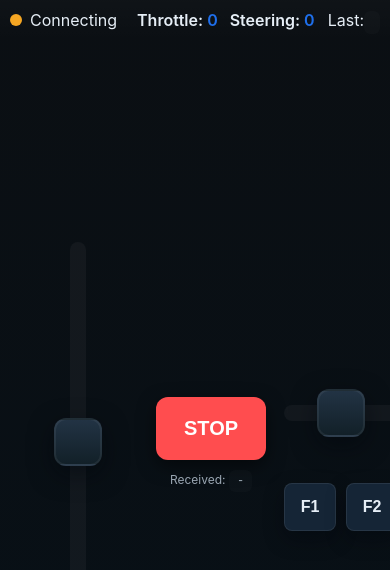
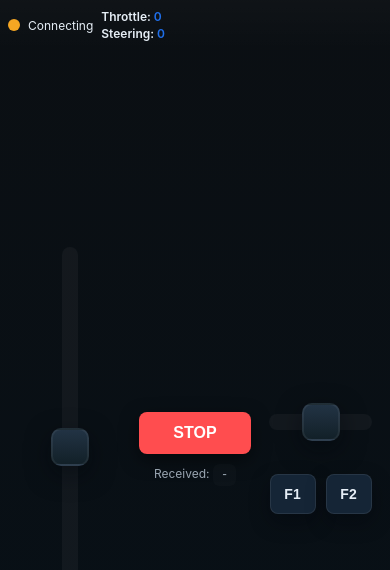
Before and after one commit to Sriramjj-2007/espcontrol, a React (Vite) app: page / in a window 390 px wide. Shown: the top 570 px of the page. Built offline with nearby package versions, Linux system fonts and the light colour scheme; no server answers.

Commit message:
Improve controller responsiveness

```diff
--- a/src/App.tsx
+++ b/src/App.tsx
@@ -47,6 +47,24 @@ export default function App() {
       setIsF2Active((active) => !active)
     }
   }, [])
+
+  const handleFeaturePointerDown = React.useCallback((
+    event: React.PointerEvent<HTMLButtonElement>,
+    feature: 'F1' | 'F2'
+  ) => {
+    event.preventDefault()
+    event.stopPropagation()
+    handleFeature(feature)
+  }, [handleFeature])
+
+  const handleFeatureKeyDown = React.useCallback((
+    event: React.KeyboardEvent<HTMLButtonElement>,
+    feature: 'F1' | 'F2'
+  ) => {
+    if (event.key !== 'Enter' && event.key !== ' ') return
+    event.preventDefault()
+    handleFeature(feature)
+  }, [handleFeature])
 
   const handleEmergency = React.useCallback(() => {
     setIsF1Active(false)
@@ -102,15 +120,19 @@ export default function App() {
             />
             <div className="feature-buttons" aria-label="Extra features">
               <button
+                type="button"
                 className={`feature-button ${isF1Active ? 'active' : ''}`}
-                onClick={() => handleFeature('F1')}
+                onPointerDown={(event) => handleFeaturePointerDown(event, 'F1')}
+                onKeyDown={(event) => handleFeatureKeyDown(event, 'F1')}
                 aria-pressed={isF1Active}
               >
                 F1
               </button>
               <button
+                type="button"
                 className={`feature-button ${isF2Active ? 'active' : ''}`}
-                onClick={() => handleFeature('F2')}
+                onPointerDown={(event) => handleFeaturePointerDown(event, 'F2')}
+                onKeyDown={(event) => handleFeatureKeyDown(event, 'F2')}
                 aria-pressed={isF2Active}
               >
                 F2
--- a/src/styles.css
+++ b/src/styles.css
@@ -9,20 +9,24 @@
   --bad:#ff4d4f;
 }
 *{box-sizing:border-box}
-html,body,#root{height:100%;}
+html,body,#root{width:100%;height:100%;overflow:hidden;overscroll-behavior:none;}
+html{position:fixed;inset:0}
 body{
   margin:0;
   font-family:Inter, system-ui, -apple-system, 'Segoe UI', Roboto, 'Helvetica Neue', Arial;
   background:linear-gradient(180deg,var(--bg),#071017);
   color:var(--text);
+  position:fixed;
+  inset:0;
+  touch-action:none;
   -webkit-font-smoothing:antialiased;
   -moz-osx-font-smoothing:grayscale;
 }
-.app{display:flex;flex-direction:column;height:100vh;}
-.topbar{display:flex;align-items:center;gap:12px;padding:12px;background:linear-gradient(180deg,rgba(255,255,255,0.02),transparent);}
+.app{display:flex;flex-direction:column;width:100vw;height:100vh;height:100dvh;overflow:hidden;}
+.topbar{display:flex;align-items:center;gap:12px;min-height:56px;padding:10px 12px;background:linear-gradient(180deg,rgba(255,255,255,0.02),transparent);}
 .status{display:flex;align-items:center;gap:8px}
 .status .dot{width:12px;height:12px;border-radius:50%}
-.values{display:flex;gap:12px;margin-left:8px;font-weight:600}
+.values{display:flex;gap:12px;margin-left:8px;font-weight:600;white-space:nowrap}
 .value{color:var(--accent)}
 .last{margin-left:auto}
 .mono{font-family:monospace;background:rgba(255,255,255,0.02);padding:4px 8px;border-radius:6px}
@@ -38,17 +42,17 @@ body{
 .install-button:active{transform:translateY(1px)}
 .install-button:focus-visible{outline:2px solid var(--ok);outline-offset:3px}
 
-.controller{flex:1;display:flex;align-items:stretch;gap:12px;padding:12px}
-.left,.right{flex:1;display:flex;align-items:center;justify-content:center}
+.controller{flex:1;min-height:0;display:flex;align-items:stretch;gap:12px;padding:12px;overflow:hidden}
+.left,.right{flex:1;min-width:0;display:flex;align-items:center;justify-content:center}
 .center{width:220px;display:flex;flex-direction:column;align-items:center;justify-content:center;gap:12px}
 
-.emergency{background:var(--bad);color:white;border:none;padding:20px 28px;border-radius:12px;font-size:20px;font-weight:700;box-shadow:0 6px 18px rgba(0,0,0,0.5);width:100%;}
+.emergency{background:var(--bad);color:white;border:none;padding:18px 24px;border-radius:12px;font-size:20px;font-weight:700;box-shadow:0 6px 18px rgba(0,0,0,0.5);width:100%;}
 .emergency:active{transform:translateY(1px)}
 
 .received{font-size:12px;color:var(--muted)}
 
-.slider{position:relative;touch-action:none;user-select:none;width:100%;height:100%;max-width:200px;max-height:400px}
-.slider.vertical{width:120px;max-width:none;height:100%;}
+.slider{position:relative;touch-action:none;user-select:none;width:100%;height:100%;max-width:200px;max-height:min(400px,100%)}
+.slider.vertical{width:min(120px,100%);max-width:none;height:100%;}
 .slider.horizontal{height:120px;width:100%;max-height:none}
 .track{position:absolute;left:50%;transform:translateX(-50%);width:16px;height:100%;background:rgba(255,255,255,0.04);border-radius:8px}
 .slider.horizontal .track{top:50%;left:0;transform:translateY(-50%);width:100%;height:16px}
@@ -66,6 +70,8 @@ body{
   border-radius:8px;
   background:#152536;
   color:var(--text);
+  touch-action:manipulation;
+  user-select:none;
   font-size:18px;
   font-weight:800;
   letter-spacing:0;
@@ -76,9 +82,39 @@ body{
 .feature-button:focus-visible{outline:2px solid var(--accent);outline-offset:3px}
 
 @media (max-width:720px){
-  .topbar{padding:10px}
+  .topbar{gap:8px;min-height:50px;padding:8px;font-size:13px}
+  .values{gap:8px;margin-left:0}
+  .last{display:none}
   .center{width:140px}
   .left,.right{padding:6px}
   .steering-area{gap:10px}
   .feature-button{width:52px;height:48px;font-size:16px}
 }
+
+@media (max-height:520px){
+  .topbar{min-height:44px;padding:6px 10px;font-size:13px}
+  .controller{gap:8px;padding:8px}
+  .center{width:160px;gap:8px}
+  .emergency{padding:12px 18px;font-size:17px}
+  .received{display:none}
+  .slider.vertical{width:96px}
+  .slider.horizontal{height:92px}
+  .steering-area{gap:8px}
+  .feature-button{width:52px;height:42px;font-size:15px}
+  .thumb{width:42px;height:42px}
+  .slider.vertical .thumb{margin-bottom:-21px}
+  .slider.horizontal .thumb{margin-left:-21px}
+}
+
+@media (max-width:560px){
+  .topbar{font-size:12px}
+  .values{flex-direction:column;gap:2px}
+  .center{width:112px}
+  .emergency{padding:12px 10px;font-size:16px;border-radius:8px}
+  .slider.vertical{width:82px}
+  .slider.horizontal{height:84px}
+  .feature-button{width:46px;height:40px;font-size:14px}
+  .thumb{width:38px;height:38px;border-radius:10px}
+  .slider.vertical .thumb{margin-bottom:-19px}
+  .slider.horizontal .thumb{margin-left:-19px}
+}
```
